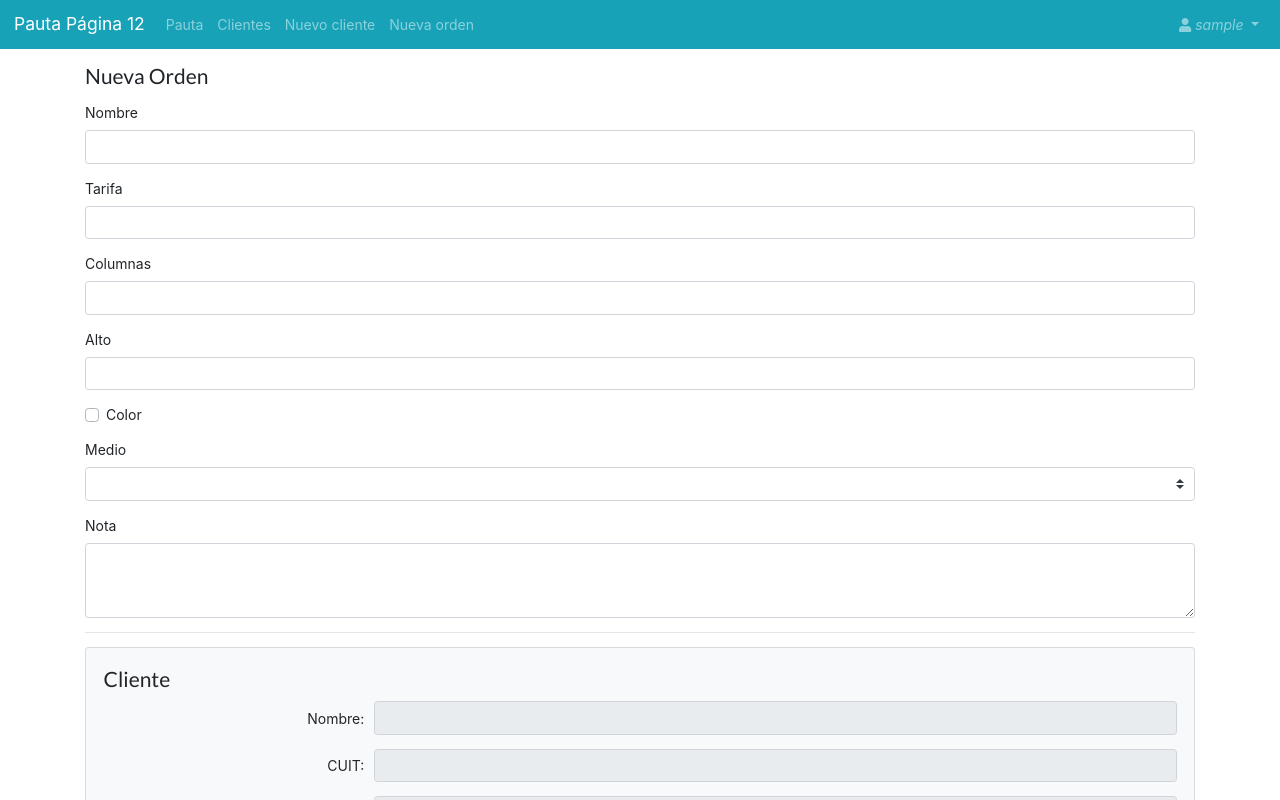
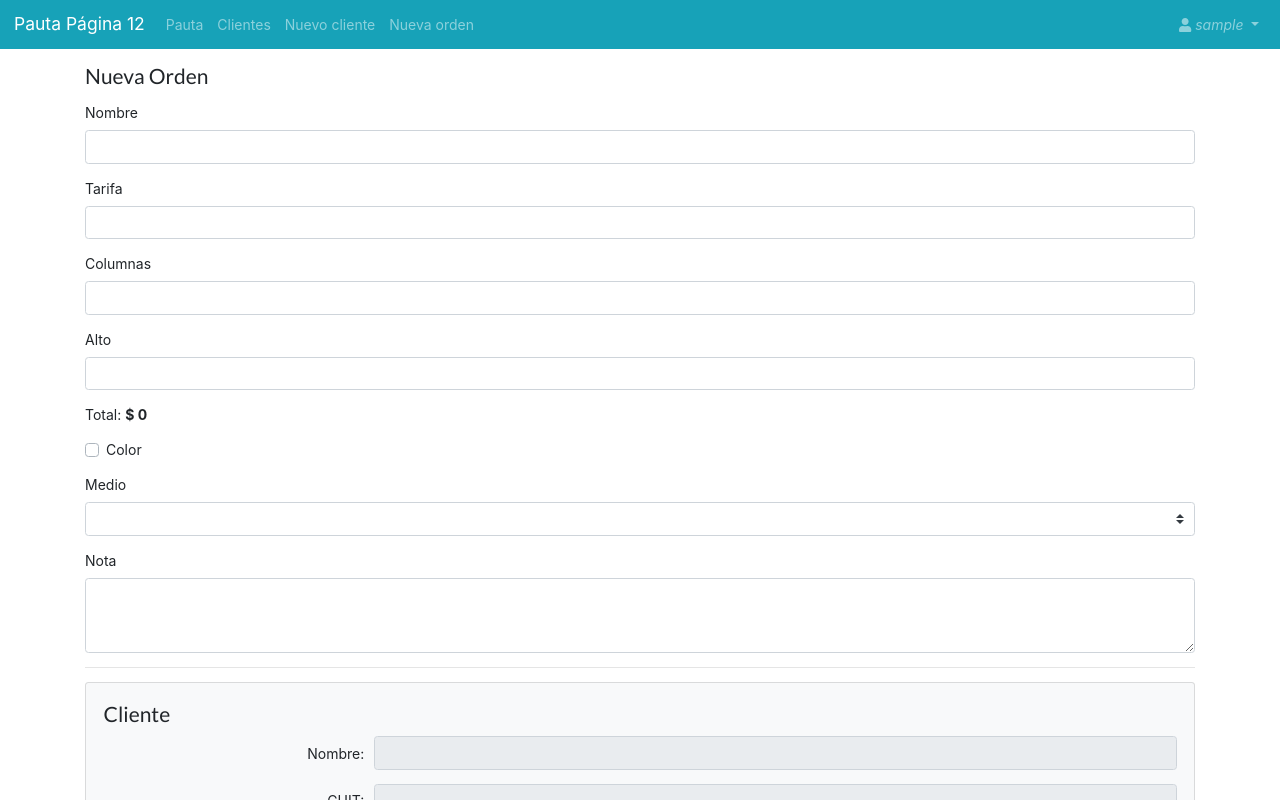
Before and after one commit to juanjosezap/rosario12client, a Vue app: page /addOrder in a window 1280 px wide. Shown: the top 800 px of the page. Built offline with nearby package versions, Linux system fonts and the light colour scheme; sample sign-in values are in the browser's storage; what semantic-ui-vue would draw is missing.

Commit message:
Added total of Order

```diff
--- a/src/components/AddOrder.vue
+++ b/src/components/AddOrder.vue
@@ -20,7 +20,7 @@
                 <b-form-input
                     id="input-2"
                     required
-                    v-model="order.tarifa" />
+                    v-model="order.tarifa" type="number"/>
             </b-form-group>
             <b-form-group
                 id="input-group-3"
@@ -29,7 +29,7 @@
                 <b-form-input
                     id="input-3"
                     required
-                    v-model="order.col" />
+                    v-model="order.col" type="number" />
             </b-form-group>
             <b-form-group
                 id="input-group-4"
@@ -38,8 +38,9 @@
                 <b-form-input
                     id="input-4"
                     required
-                    v-model="order.alto" />
+                    v-model="order.alto" type="number" />
             </b-form-group>
+            <b-form-group>Total: <strong>$ {{ total }}</strong></b-form-group>
             <b-form-group
                 id="input-group-5"
                 label-for="input-5"
@@ -206,6 +207,11 @@ export default {
             modalOpen: false
         };
     },
+    computed: {
+        total: function () {
+            return this.order.col * this.order.alto * this.order.tarifa
+        }
+    },
     methods: {
         saveOrder() {
             var data = {
--- a/src/components/EditOrder.vue
+++ b/src/components/EditOrder.vue
@@ -40,6 +40,7 @@
                     required
                     v-model="order.alto" />
             </b-form-group>
+            <b-form-group>Total: <strong>$ {{ total }}</strong></b-form-group>
             <b-form-group
                 id="input-group-5"
                 label-for="input-5"
@@ -197,6 +198,11 @@ export default {
             modalOpen: false
         }
     },
+    computed: {
+        total: function () {
+            return this.order.col * this.order.alto * this.order.tarifa
+        }
+    },
     methods: {
         getOrder(id) {
             OrderDataService.get(id).then(response => {
```
